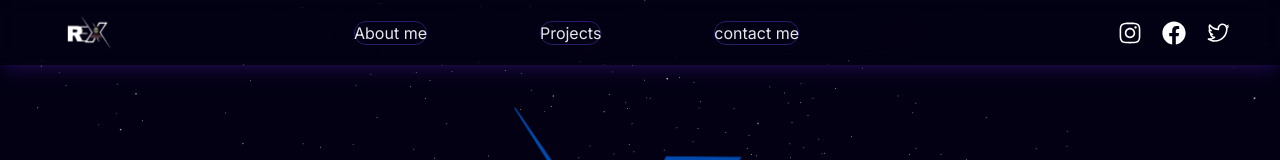
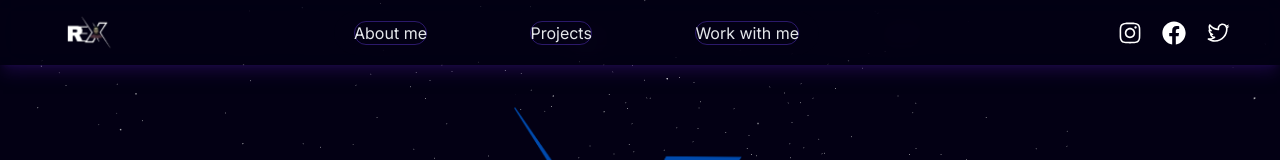
Before and after one commit to Rexisle/portfolio, a Next.js app: page / in a window 1280 px wide. Shown: the top 160 px of the page. Built offline with nearby package versions, Linux system fonts and the light colour scheme; a web font is replaced by a local one.

Commit message:
Update contact me

```diff
--- a/constants/index.ts
+++ b/constants/index.ts
@@ -179,7 +179,7 @@ export const NAV_LINKS = [
     link: "#projects",
   },
   {
-    title: "contact me",
+    title: "Work with me",
     link: "#footer",
   },
 ] as const;
```
